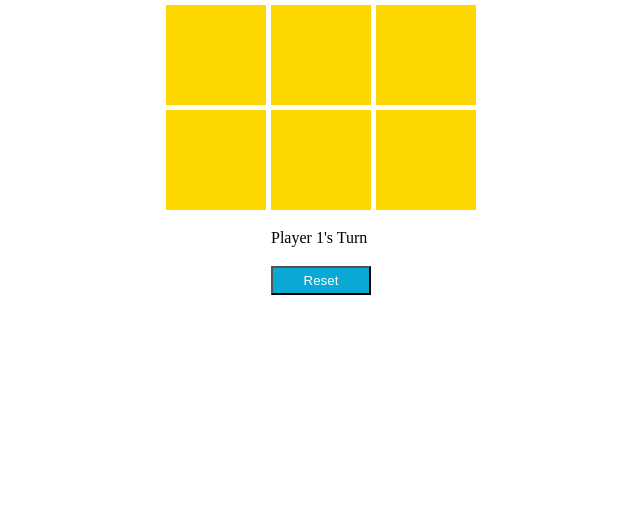
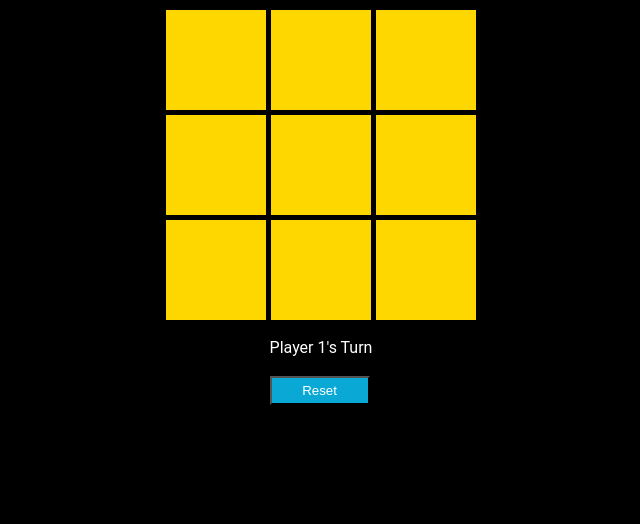
Before and after one commit to yihune21/tic_tac_toe, a website built with Parcel: page index.html in a window 1280 px wide. Shown: the part 276-800 px from the top of the page, without its empty margins (319-959 px from the left). Built offline with nearby package versions, Linux system fonts and the light colour scheme.

Commit message:
final commit

```diff
--- a/css/styles.css
+++ b/css/styles.css
@@ -1,10 +1,22 @@
 html {
   font-size: 62.5%;
+}
+body {
+  font-family: "Roboto", sans-serif;
+  margin: 0;
+  padding: 0;
+  display: flex;
+  justify-content: center;
+  align-items: center;
+  height: 100vh;
+  background-color: #010000;
+  color: #fff;
 }
 p {
   font-size: 1.6rem;
   line-height: 1.5;
 }
+
 .container {
   display: flex;
   flex-direction: column;
```
Also changed, not shown: package.json (added, +15 -0 lines), 2 other files.
